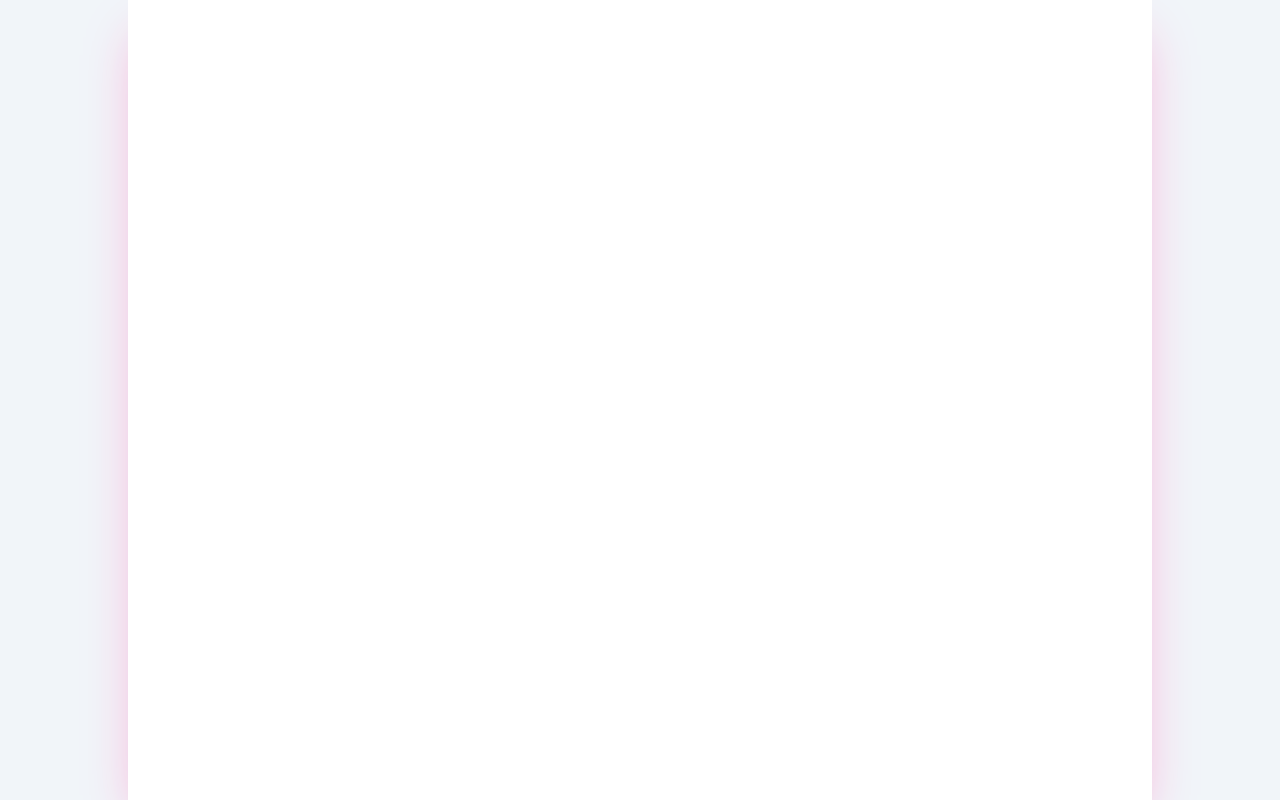
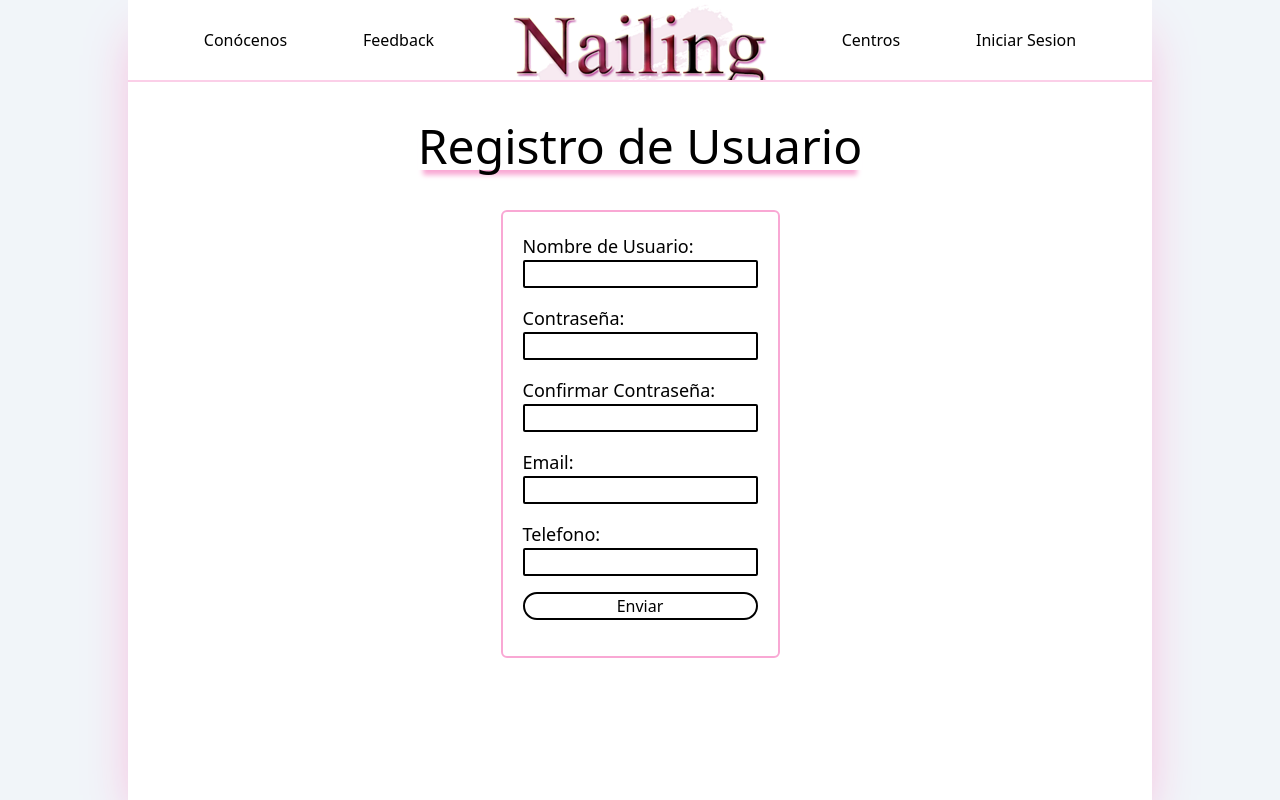
Before and after one commit to lausalbra/nailing, a React (Create React App) app in the folder src/web-app/: page /register in a window 1280 px wide. Built offline with nearby package versions, Linux system fonts and the light colour scheme.

Commit message:
Feat: Formulario Registro Usuario
- Vista del formulario de registro de usuario
- Faltan las llamadas al backend

```diff
--- a/src/web-app/src/App.js
+++ b/src/web-app/src/App.js
@@ -10,7 +10,8 @@ import { Cita } from './views/Cita'
 import { MisCitasList } from './views/MisCitasList'
 import { Error } from './views/Error'
 import { Centro } from './views/Centro'
-function App () {
+import { RegistroUsuario } from './views/RegistroUsuario'
+function App() {
   return (
 
     <div className='overflow-auto'>
@@ -27,6 +28,7 @@ function App () {
           <Route path='/miscitas' component={MisCitasList} />
           <Route path='/personalizacion' component={Cita} />
           <Route path='/error' component={Error} />
+          <Route path='/register' component={RegistroUsuario} />
           <Route path='/' component={Landing} />
         </div>
 
--- a/src/web-app/src/components/LoginForm/index.js
+++ b/src/web-app/src/components/LoginForm/index.js
@@ -1,5 +1,5 @@
 import { useRef, useState, useEffect } from 'react'
-import { useLocation } from 'wouter'
+import { Link, useLocation } from 'wouter'
 import { postData } from '../../services/common/common'
 
 export function LoginForm() {
@@ -67,6 +67,7 @@ export function LoginForm() {
             <label className='text-lg' htmlFor="password">   Contraseña:</label>
             <input className="border-black border-2 mb-4 rounded-sm" name="password" type="password" ref={password} required minLength="2" maxLength="100" />
             <input className="border-black border-2 mb-4 cursor-pointer hover:bg-pink-200 hover:border-pink-200 duration-300 rounded-3xl" type="submit" value="Enviar" />
+            <p> ¿No tienes un usuario? <Link className='hover:text-red-400' to='/register'>Registrate</Link></p>
         </form>
     )
         :
@@ -77,6 +78,7 @@ export function LoginForm() {
             <label className='text-lg' htmlFor="password">   Contraseña:</label>
             <input className="border-black border-2 mb-4 rounded-sm" name="password" type="password" ref={password} />
             < p className='text-sm text-red-600' > Usuario o Contraseña No Válidos</p>
+            <p> ¿No tienes un usuario? <Link className='hover:text-red-400' to='/register'>Registrate</Link></p>
             <input className="border-black border-2 mb-4 cursor-pointer hover:bg-pink-200 hover:border-pink-200 duration-300 rounded-3xl" type="submit" value="Enviar" />
 
         </form >)
--- /dev/null
+++ b/src/web-app/src/components/RegistroUsuarioForm/index.js
@@ -0,0 +1,67 @@
+import { useRef, useState } from "react"
+
+export function RegistroUsuarioForm() {
+
+    const user = useRef()
+    const password = useRef()
+    const email = useRef()
+    const telefono = useRef()
+    const passwordConfirm = useRef()
+
+    const [state, changeState] = useState("")
+
+    function handleSubmit(evt) {
+        evt.preventDefault()
+
+        const isConfirmed = confirmPassword(password.current.value, passwordConfirm.current.value)
+
+        const body = {
+            'user': user.current.value,
+            'password': password.current.value,
+            'email': email.current.value,
+            'telefono': telefono.current.value,
+        }
+
+        // console.log(user.current.value, password.current.value, passwordConfirm.current.value, email.current.value, telefono.current.value)
+        console.log(body)
+    }
+
+    function confirmPassword(password, passwordConfirm) {
+        const result = password === passwordConfirm
+
+        if (!result) {
+            changeState("Las contraseñas no coinciden")
+        } else {
+            changeState("")
+        }
+        return result
+
+    }
+
+    /*
+    Validaciones:
+        - nombre de usuario : not null, max 100
+        - password: not null, min 8, max 100
+        - email: not null
+        - telephone:
+    */
+
+    return (
+        <>
+            <form className='grid border-2 border-pink-300 p-5 rounded-md' onSubmit={handleSubmit} >
+                <label className='text-lg' htmlFor="user"> Nombre de Usuario:</label>
+                <input className="border-black border-2  rounded-sm mb-4" name="user" type="text" ref={user} required maxLength="100" />
+                <label className='text-lg' htmlFor="password">   Contraseña:</label>
+                <input className="border-black border-2 mb-4 rounded-sm" name="password" type="password" ref={password} required minLength="8" maxLength="100" />
+                <label className='text-lg' htmlFor="passwordConfirm">  Confirmar Contraseña:</label>
+                <input className="border-black border-2 mb-4 rounded-sm" name="passwordConfirm" type="password" ref={passwordConfirm} required minLength="8" maxLength="100" />
+                <label className='text-lg' htmlFor="email">   Email:</label>
+                <input className="border-black border-2 mb-4 rounded-sm" name="email" type="email" ref={email} required />
+                <label className='text-lg' htmlFor="telefono">  Telefono:</label>
+                <input className="border-black border-2 mb-4 rounded-sm" name="telefono" type="tel" ref={telefono} />
+                <p className="text-sm text-red-600" >{state}</p>
+                <input className="border-black border-2 mb-4 cursor-pointer hover:bg-pink-200 hover:border-pink-200 duration-300 rounded-3xl" type="submit" value="Enviar" />
+            </form>
+        </>
+    )
+}
--- /dev/null
+++ b/src/web-app/src/views/RegistroUsuario/index.js
@@ -0,0 +1,12 @@
+import { Card } from "../../components/Card";
+import { Header } from "../../components/Header";
+import { RegistroUsuarioForm } from "../../components/RegistroUsuarioForm";
+
+export function RegistroUsuario() {
+    return (
+        <>
+            <Header />
+            <Card component={<RegistroUsuarioForm />} title="Registro de Usuario" />
+        </>
+    )
+}
```
